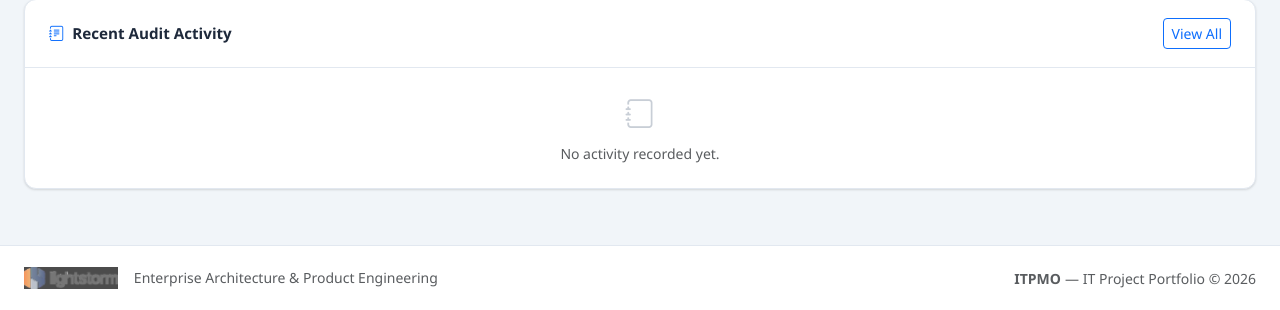
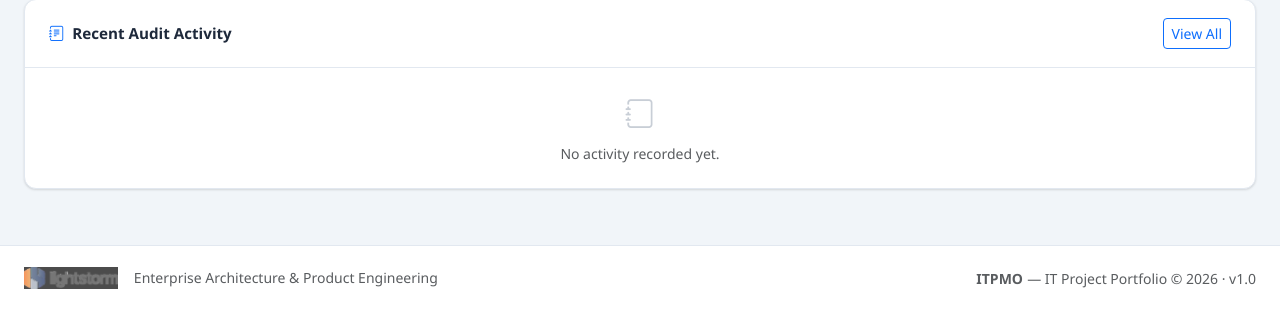
Before and after one commit to kbasudevan/lightstorm-itpmo, a Flask app: page /admin in a window 1280 px wide. Shown: the part 798-1108 px from the top of the page. Run offline with Flask 3, Linux system fonts and the light colour scheme; a user stored in the database is signed in.

Commit message:
Add version label to footer
Co-Authored-By: Claude Sonnet 4.6 <noreply@anthropic.com>

```diff
--- a/templates/base.html
+++ b/templates/base.html
@@ -189,7 +189,7 @@
       </div>
       <div class="col-md-6 text-md-end">
         <span class="text-muted small fw-semibold">ITPMO</span>
-        <span class="text-muted small"> &mdash; IT Project Portfolio &copy; {{ current_year }}</span>
+        <span class="text-muted small"> &mdash; IT Project Portfolio &copy; {{ current_year }} · v1.0</span>
       </div>
     </div>
   </div>
```
